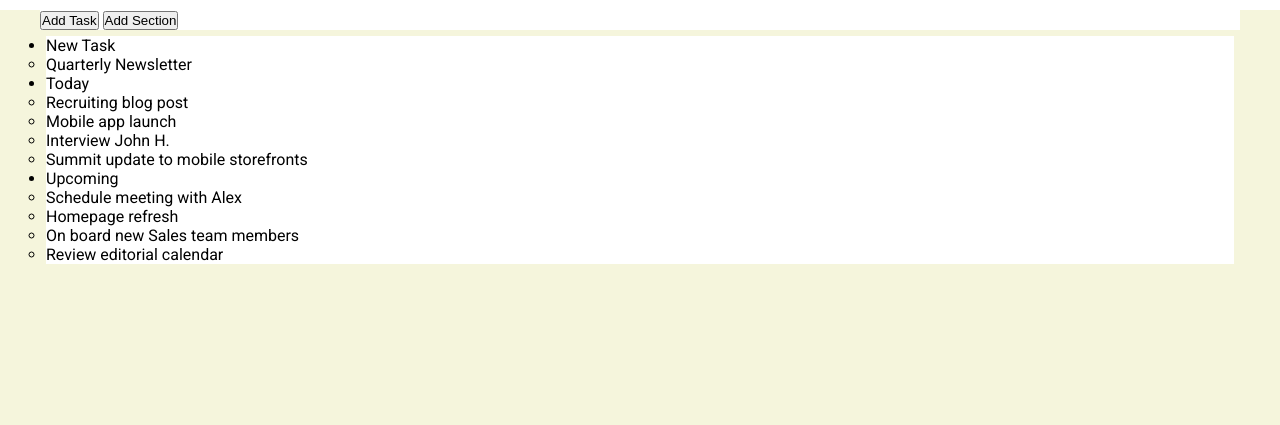
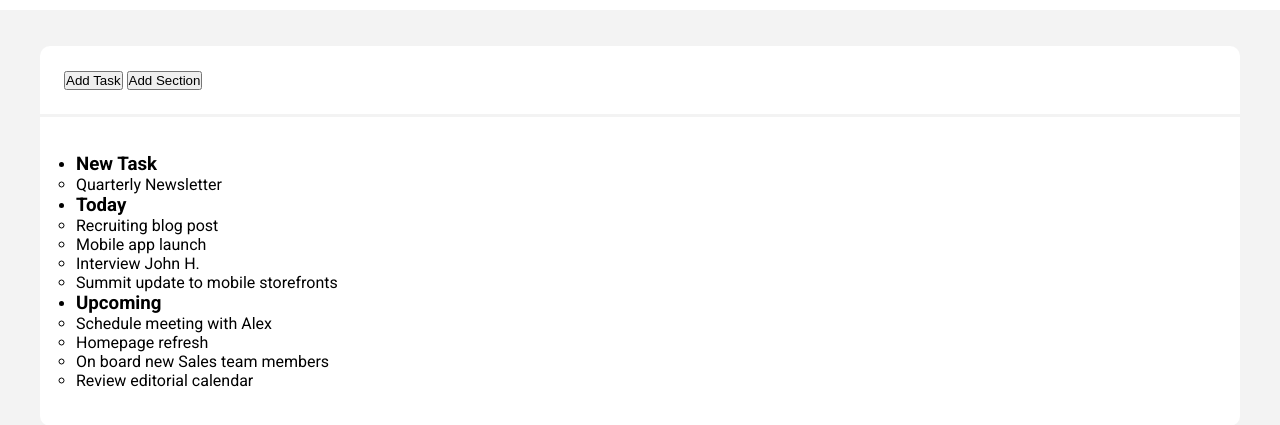
Before and after one commit to diegoferrari129/html-css-toboolist, a plain HTML site: page index.html in a window 1280 px wide. Shown: the part 69-494 px from the top of the page. Drawn offline with Linux system fonts and the light colour scheme.

Commit message:
[UPD] Added class=content to index.html/style.css

```diff
--- a/css/style.css
+++ b/css/style.css
@@ -5,7 +5,7 @@
 }
 
 body{
-    background-color: beige;
+    background-color: rgb(243, 243, 243);
     font-family: "Roboto", sans-serif;
 }
 
@@ -14,7 +14,13 @@ body{
     margin: 0 auto;
 }
 
-/* Header */
+.content{
+    border-radius: 10px;
+    margin-top: 3%;
+    background-color: rgb(255, 255, 255);
+}
+
+/* header */
 header{
     background-color: white;
     padding: 1% 0% 1% 1%;
@@ -30,10 +36,13 @@ header{
     vertical-align: middle;
 }
 
-.bg-color{
-    background-color: white
+/* nav */
+.bg-nav{
+    padding: 2%;
+    border-bottom: 3px solid rgb(243, 243, 243);
 }
 
-main{
-    padding: 0.5%;
+/* main */
+.bg-main{
+    padding: 3%;
 }
--- a/index.html
+++ b/index.html
@@ -13,32 +13,35 @@
 </head>
 
 <body>
-    <!-- Logo -->
+    <!-- logo -->
     <header>
         <img class="v-alygn-mid" src="./img/Logo.png" alt="Logo">
         <h2 class="logo v-alygn-mid">Toboolist</h2>
     </header>
 
     <div class="container">
-        <nav><!--navigation buttons-->
-            <div class="bg-color">
-                <button type="button">Add Task</button>
-                <button type="button">Add Section</button>
+
+        <div class="content">
+
+            <nav>
+                <div class="bg-nav">
+                    <button class="button-color" type="button">Add Task</button>
+                    <button type="button-border">Add Section</button>
                 </div>
             </nav>
 
-        <!-- Contenuto -->
+            <!-- contenuto -->
             <main>
-            <div class="bg-color">
-                <!-- Inizio lista -->
+                <div class="bg-main">
+                    <!-- inizio lista -->
                     <ul>
-                    <li>New Task
+                        <li><h3>New Task</h3>
                             <ul>
                                 <li>Quarterly Newsletter</li>
                             </ul>
                         </li>
 
-                    <li>Today
+                        <li><h3>Today</h3>
                             <ul>
                                 <li>Recruiting blog post</li>
                                 <li>Mobile app launch</li>
@@ -47,7 +50,7 @@
                             </ul>
                         </li>
 
-                    <li>Upcoming
+                        <li><h3>Upcoming</h3>
                             <ul>
                                 <li>Schedule meeting with Alex</li>
                                 <li>Homepage refresh</li>
@@ -59,6 +62,7 @@
                 </div>
             </main>
         </div>
+    </div>
 </body>
 
 </html>
```
Lines whose indentation alone changed are shown as unchanged.
